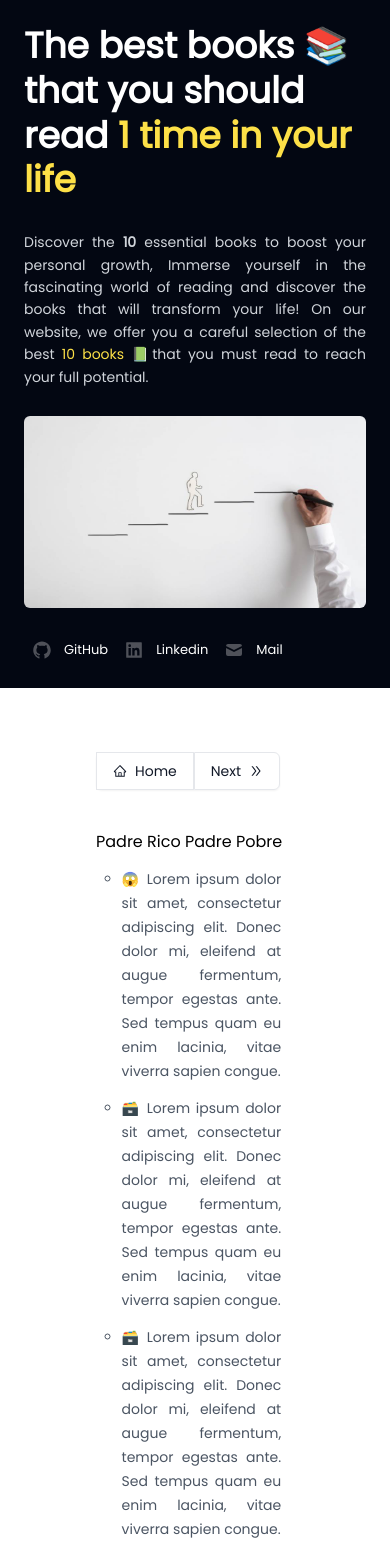
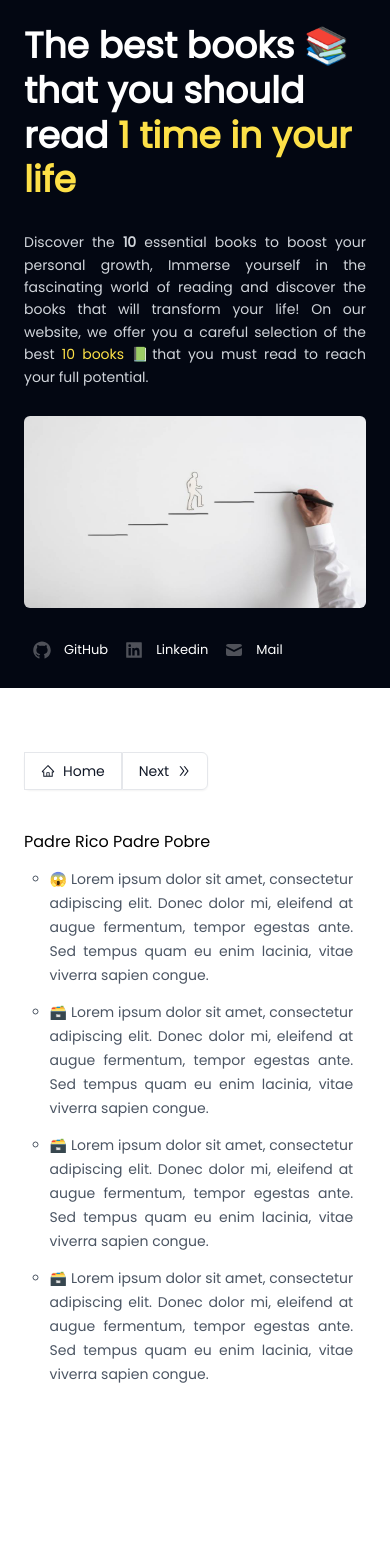
Before and after one commit to coderito/Boof, a Next.js app: page / in a window 390 px wide. Shown: the top 1557 px of the page. After the commit the page ends 1422 px from the top, so only its background shows below. Built offline with nearby package versions, Linux system fonts and the light colour scheme.

Commit message:
ajustado padding responsive

```diff
--- a/src/app/components/LadoDerecho.jsx
+++ b/src/app/components/LadoDerecho.jsx
@@ -30,7 +30,7 @@ export default function LadoDerecho() {
   };
 
   return (
-    <div className="h-screen w-full lg:overflow-y-auto p-6 px-24 xl:w-1/2 bg-white">
+    <div className="h-screen w-full lg:overflow-y-auto p-6 lg:px-24  xl:w-1/2 bg-white">
       <div className="py-10">
        <ButtonGroup
         handleNavegacion={handleNavegacion}
```
